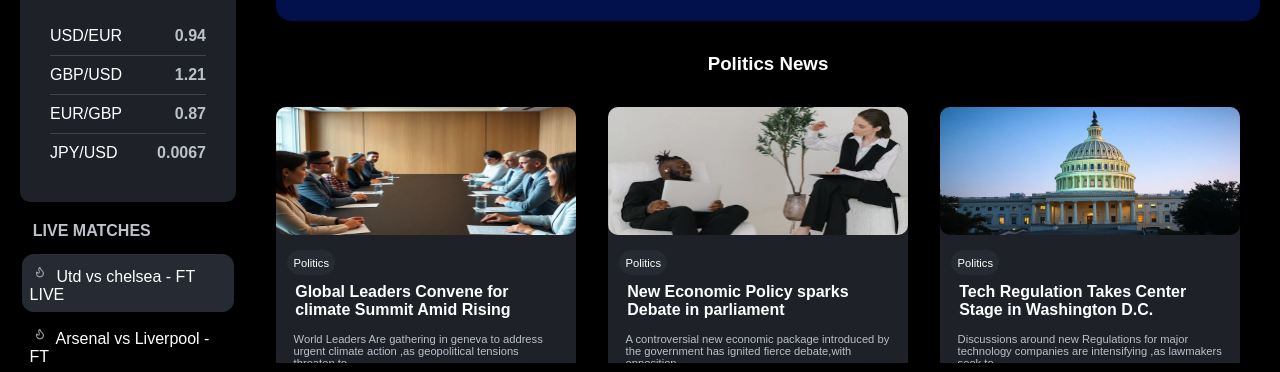
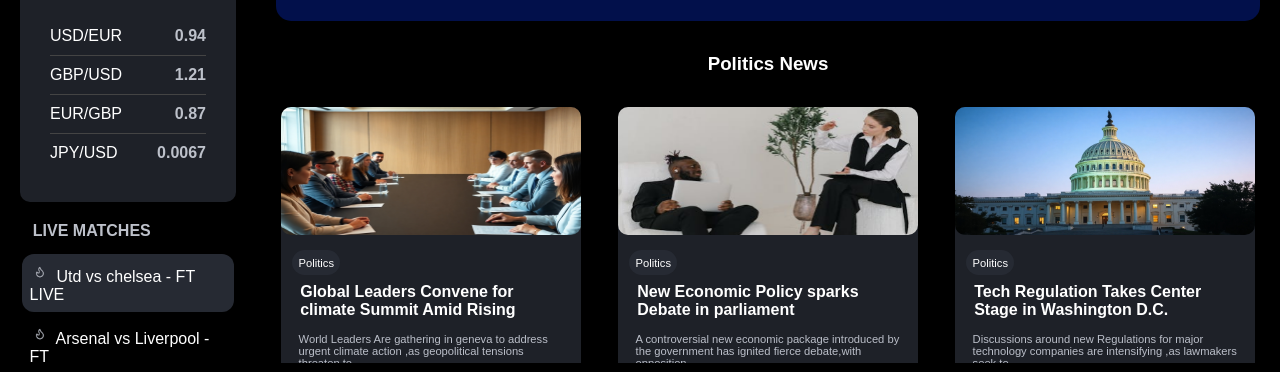
Before and after one commit to Yousefy5/news-website, a plain HTML site: page homepage2.html in a window 1280 px wide. Shown: the part 386-758 px from the top of the page. Drawn offline with Linux system fonts and the light colour scheme.

Commit message:
feature :updated home page

```diff
--- a/style2.css
+++ b/style2.css
@@ -262,8 +262,8 @@ padding: 2rem;
  .cards {
   display: flex;
   flex-wrap: wrap;
-  gap: 2rem;
-  justify-content:flex-start;
+  gap: 1rem 2rem;
+  justify-content:space-evenly;
   /* width: 100%;
   margin: auto; */
 }
```
